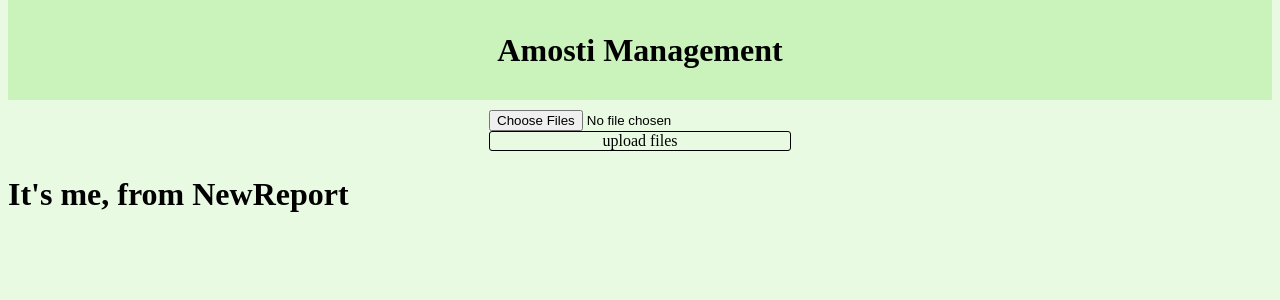
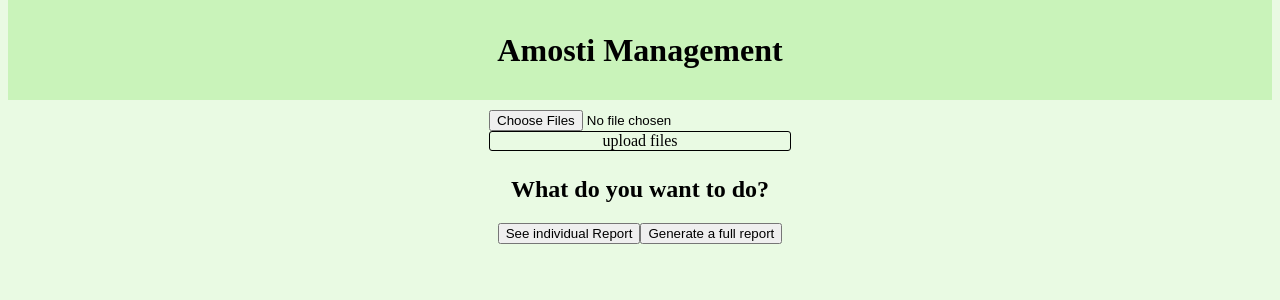
Before and after one commit to ryand8008/Amosti_Management, a React app: page / in a window 1280 px wide. Shown: the top 300 px of the page. Built offline with nearby package versions, Linux system fonts and the light colour scheme.

Commit message:
added two buttons to choose individual buildings report or full report generataion. Full report not complete yet

```diff
--- a/src/components/Report/buildingClass.ts
+++ b/src/components/Report/buildingClass.ts
@@ -157,8 +157,6 @@ export class Building {
     const hardCodeMonths = this.hardCodeMonths();
     const insertionPoint = hardCodeMonths.indexOf(month);
     let tempObj = {units: {}}
-    let fileToCheck = aggregate[this.buildingName][this.year][month]['unitInfo']
-    console.log(aggregate[this.buildingName][this.year][month]['costs']) // DELETE ME
     let total = 0;
 
     for (let i = 1; i < units.length - 1; i++) {
@@ -235,6 +233,7 @@ export class Building {
     return container;
   }
 
+  // save for later
   getCosts() {
     console.log()
   }
--- a/src/components/Report/newReport.tsx
+++ b/src/components/Report/newReport.tsx
@@ -1,9 +1,14 @@
-import React, { useContext, useEffect, useMemo } from "react";
+import React, { useContext, useEffect, useMemo, useState } from "react";
+import styled from "styled-components";
 import { AggregateContext } from "../context/ProjectContext";
 import { NewBuilding } from "./newBuilding";
 
 export const NewReport = () => {
   const { aggregate } = useContext(AggregateContext)
+
+  // boolean to show individual Report
+  const [showIndividual, setShowIndividual] = useState(false)
+  const [showFullReport, setShowReport] = useState(false)
 
   const buildings = useMemo(() => {
     if (aggregate) {
@@ -12,12 +17,33 @@ export const NewReport = () => {
     return []
   }, [aggregate])
 
+  useEffect(() => {
+
+  }, [showIndividual])
+
   return (
     <>
-      <h1>It's me, from NewReport</h1>
-      {buildings.map((building) =>
+      {/* <h1>It's me, from NewReport</h1> */}
+      <StyledH2>What do you want to do?</StyledH2>
+      <StyledButtonDiv>
+        <button onClick={()=>setShowIndividual(() => !showIndividual)}>{showIndividual ? 'close individual report' : 'See individual Report'}</button>
+        <button>Generate a full report</button>
+      </StyledButtonDiv>
+      <p />
+      {showIndividual ? buildings.map((building) =>
         <NewBuilding aggregate={aggregate} buildingName={building} />
-      )}
+      ) : null}
     </>
   )
 }
+
+const StyledButtonDiv = styled.div`
+  direction: row;
+  display: flex;
+  justify-content: center;
+`
+
+const StyledH2 = styled.h2`
+  display: flex;
+  justify-content: center;
+`
```
Also changed, not shown: src/components/Report/NewFullReport.tsx (added, +10 -0 lines), 2 other files (tests, documents, lock files or other folders).
